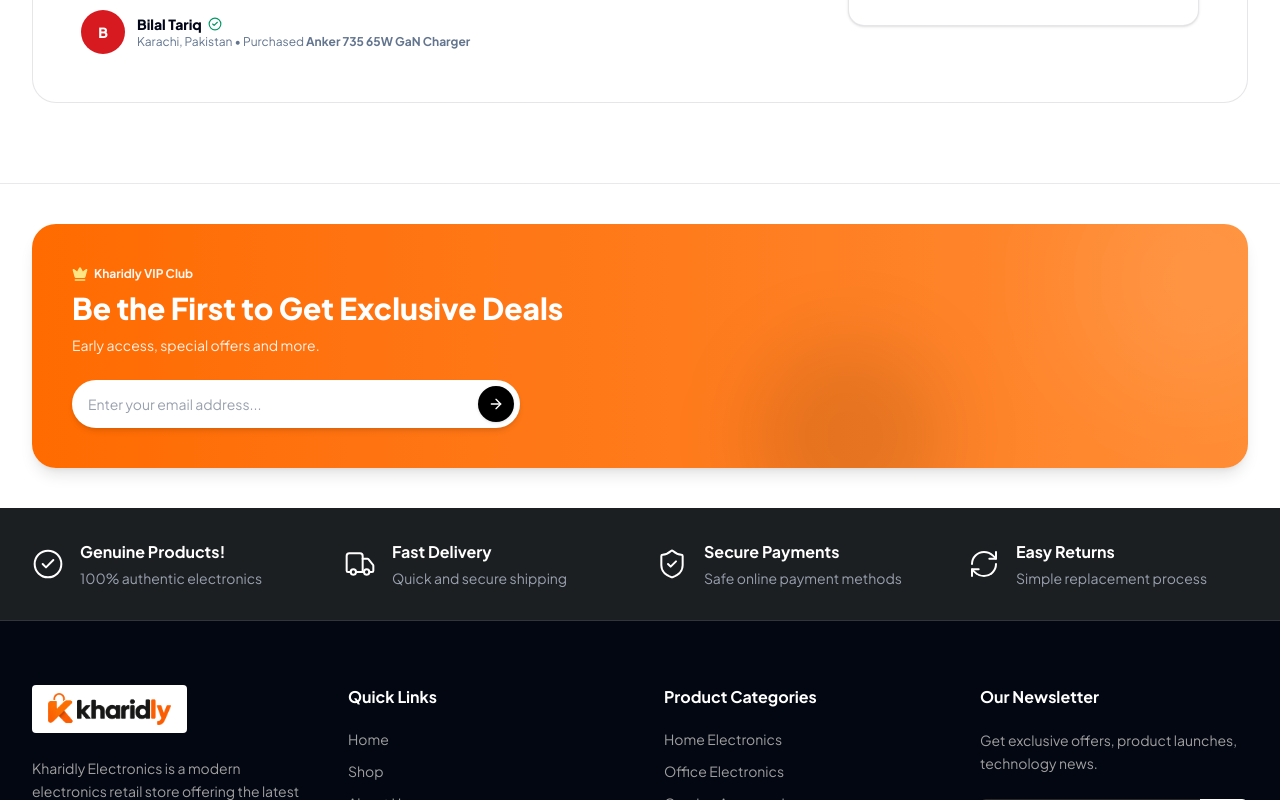
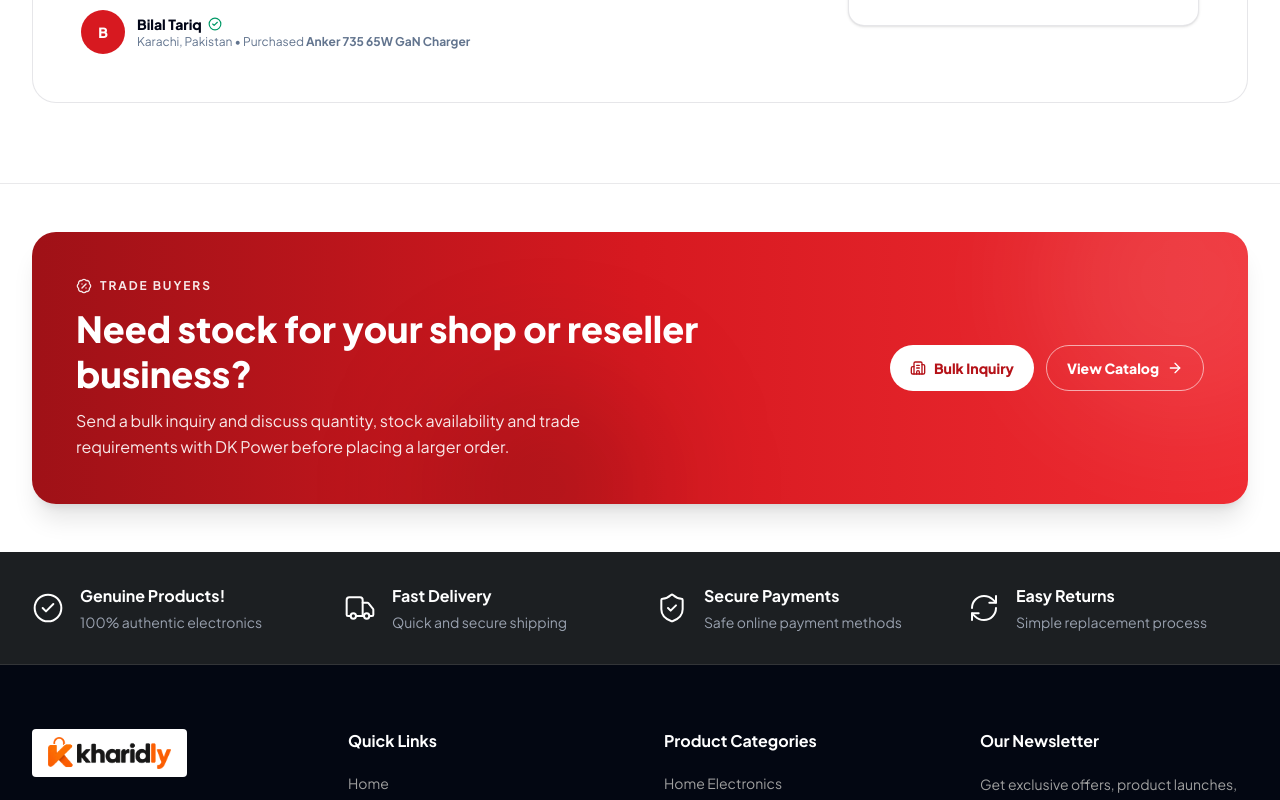
Before and after one commit to rovaidkhan07/Dpower-, a Next.js app: page / in a window 1280 px wide. Shown: the part 2220-3020 px from the top of the page. Built offline with nearby package versions, Linux system fonts and the light colour scheme; no server answers; the database is empty.

Commit message:
fix: replace fake VIP subscription with real wholesale inquiry CTA

```diff
--- a/src/components/storefront/vip-banner.tsx
+++ b/src/components/storefront/vip-banner.tsx
@@ -1,92 +1,29 @@
 "use client";
 
-import React, { useState } from "react";
-import { motion } from "framer-motion";
-import { Crown, ArrowRight, Check } from "lucide-react";
+import React from "react";
+import Link from "next/link";
+import { ArrowRight, BadgePercent, Building2 } from "lucide-react";
 
 export function VipBanner() {
-  const [email, setEmail] = useState("");
-  const [submitted, setSubmitted] = useState(false);
+  return (
+    <section className="overflow-hidden bg-background py-7 font-sans sm:py-12">
+      <div className="mx-auto max-w-[1280px] px-4 sm:px-6 lg:px-8">
+        <div className="relative overflow-hidden rounded-3xl bg-gradient-to-r from-[#9f1117] via-[#d71920] to-[#ef2b32] p-6 text-white shadow-xl sm:p-9 lg:p-11">
+          <div aria-hidden="true" className="absolute -right-20 -top-24 h-72 w-72 rounded-full bg-white/10 blur-3xl" />
+          <div aria-hidden="true" className="absolute -bottom-24 left-1/3 h-56 w-56 rounded-full bg-black/15 blur-3xl" />
 
-  const handleSubmit = (e: React.FormEvent) => {
-    e.preventDefault();
-    if (!email) return;
-    setSubmitted(true);
-    setTimeout(() => {
-      setEmail("");
-      setSubmitted(false);
-    }, 4000);
-  };
-
-  return (
-    <section className="py-6 sm:py-10 bg-background overflow-hidden font-sans">
-      <div className="max-w-[1280px] mx-auto px-4 sm:px-6 lg:px-8">
-        <motion.div
-          initial={{ opacity: 0, y: 15 }}
-          whileInView={{ opacity: 1, y: 0 }}
-          viewport={{ once: true, margin: "-40px" }}
-          transition={{ duration: 0.4, ease: "easeOut" }}
-          className="rounded-3xl bg-gradient-to-r from-[#FF6B00] via-[#FF7A1A] to-[#FF8C33] text-white p-5 sm:p-8 lg:p-10 relative overflow-hidden shadow-lg"
-        >
-          {/* Subtle decorative glow circles */}
-          <div
-            aria-hidden="true"
-            className="absolute -top-16 -right-16 h-60 w-60 rounded-full bg-white/10 blur-3xl pointer-events-none"
-          />
-          <div
-            aria-hidden="true"
-            className="absolute -bottom-16 right-1/4 h-48 w-48 rounded-full bg-black/10 blur-2xl pointer-events-none"
-          />
-
-          <div className="relative z-10 max-w-xl">
-            {/* Tag with Crown icon */}
-            <div className="inline-flex items-center gap-1.5 text-xs font-bold text-white/95 mb-2">
-              <Crown className="w-4 h-4 text-amber-200 fill-amber-200" aria-hidden="true" />
-              <span>Kharidly VIP Club</span>
+          <div className="relative z-10 grid items-center gap-7 md:grid-cols-[1fr_auto]">
+            <div className="max-w-2xl">
+              <div className="mb-3 inline-flex items-center gap-2 text-xs font-bold uppercase tracking-[0.16em] text-white/90"><BadgePercent className="h-4 w-4" /> Trade Buyers</div>
+              <h2 className="text-2xl font-black leading-tight sm:text-3xl lg:text-4xl">Need stock for your shop or reseller business?</h2>
+              <p className="mt-3 max-w-xl text-sm leading-relaxed text-white/90 sm:text-base">Send a bulk inquiry and discuss quantity, stock availability and trade requirements with DK Power before placing a larger order.</p>
             </div>
-
-            {/* Heading */}
-            <h2 className="text-xl sm:text-2xl lg:text-3xl font-black text-white leading-tight">
-              Be the First to<br className="sm:hidden" /> Get Exclusive Deals
-            </h2>
-
-            {/* Subtitle */}
-            <p className="text-xs sm:text-sm text-white/90 mt-1 sm:mt-1.5 leading-relaxed">
-              Early access, special offers and more.
-            </p>
-
-            {/* Email form pill */}
-            <form onSubmit={handleSubmit} className="mt-4 sm:mt-6">
-              <div className="bg-white rounded-full flex items-center p-1.5 pl-4 max-w-md w-full shadow-md transition-shadow focus-within:ring-2 focus-within:ring-black/20">
-                <input
-                  type="email"
-                  value={email}
-                  onChange={(e) => setEmail(e.target.value)}
-                  placeholder="Enter your email address..."
-                  required
-                  aria-label="Email address for VIP Club"
-                  className="w-full bg-transparent border-0 outline-none text-xs sm:text-sm text-gray-900 placeholder:text-gray-400 focus:ring-0 pr-2"
-                />
-                <button
-                  type="submit"
-                  aria-label="Join VIP Club"
-                  className="w-8 h-8 sm:w-9 sm:h-9 rounded-full bg-black hover:bg-neutral-800 text-white flex items-center justify-center shrink-0 transition-all active:scale-95 shadow-sm"
-                >
-                  {submitted ? (
-                    <Check className="w-4 h-4 text-emerald-400" />
-                  ) : (
-                    <ArrowRight className="w-4 h-4" />
-                  )}
-                </button>
-              </div>
-              {submitted && (
-                <p className="text-[11px] text-white/95 mt-1.5 pl-3 font-semibold">
-                  ✓ You&apos;re subscribed to exclusive VIP deals!
-                </p>
-              )}
-            </form>
+            <div className="flex flex-wrap gap-3 md:justify-end">
+              <Link href="/contact" className="inline-flex items-center gap-2 rounded-full bg-white px-5 py-3 text-sm font-extrabold text-[#b51218] transition hover:bg-zinc-100"><Building2 className="h-4 w-4" /> Bulk Inquiry</Link>
+              <Link href="/shop" className="inline-flex items-center gap-2 rounded-full border border-white/60 px-5 py-3 text-sm font-extrabold text-white transition hover:bg-white/10">View Catalog <ArrowRight className="h-4 w-4" /></Link>
+            </div>
           </div>
-        </motion.div>
+        </div>
       </div>
     </section>
   );
```
